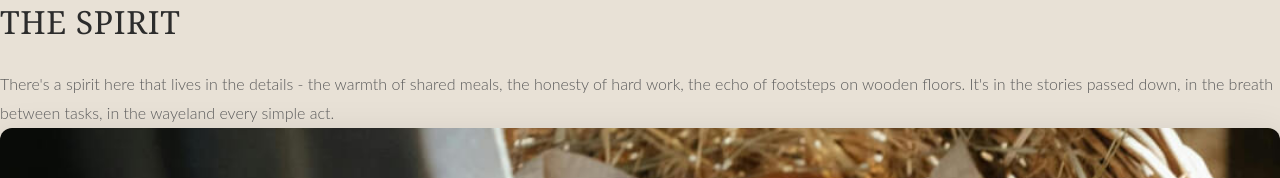
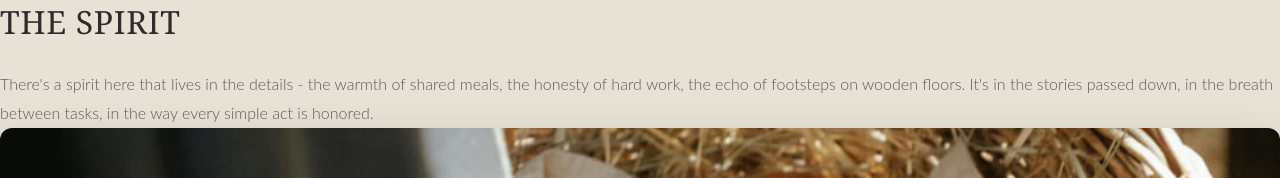
Before and after one commit to Avinash07x/Travel, a React (Vite) app in the folder Project2/: page / in a window 1280 px wide. Shown: the part 2981-3159 px from the top of the page. Built offline with nearby package versions, Linux system fonts and the light colour scheme.

Commit message:
Book Updated code

```diff
--- a/Project2/src/components/CTASection.jsx
+++ b/Project2/src/components/CTASection.jsx
@@ -1,13 +1,12 @@
-import React, { useEffect, useRef, useState } from 'react';
-import { gsap } from 'gsap';
-import { ScrollTrigger } from 'gsap/ScrollTrigger';
-import cta from '../assets/book.mp4';
+import React, { useEffect, useRef, useState } from "react";
+import cta from "../assets/book.mp4";
 
 const CTASection = () => {
   const [scrollProgress, setScrollProgress] = useState(0);
   const [videoScale, setVideoScale] = useState(1);
   const sectionRef = useRef(null);
 
+  // Scroll-based animations
   useEffect(() => {
     const handleScroll = () => {
       if (!sectionRef.current) return;
@@ -15,33 +14,22 @@ const CTASection = () => {
       const rect = sectionRef.current.getBoundingClientRect();
       const windowHeight = window.innerHeight;
 
-      // Calculate how much of the section is visible
-      const sectionTop = rect.top;
-      const sectionHeight = rect.height;
-
-      // Start animation when section enters viewport
-      if (sectionTop < windowHeight && sectionTop + sectionHeight > 0) {
-        // Calculate progress (0 to 1)
-        const progress = Math.min(
-          Math.max((windowHeight - sectionTop) / (windowHeight * 0.8), 0),
-          1
-        );
+      // Check if section is visible
+      if (rect.top < windowHeight && rect.bottom > 0) {
+        const progress = Math.min(Math.max((windowHeight - rect.top) / (windowHeight * 0.8), 0), 1);
         setScrollProgress(progress);
-
-        // Calculate video scale (1 to 1.3) - zooms in as you scroll
-        const scale = 1 + (progress * 0.3);
-        setVideoScale(scale);
+        setVideoScale(1 + progress * 0.3); // Zoom effect 1 → 1.3
       }
     };
 
-    window.addEventListener('scroll', handleScroll);
-    handleScroll(); // Check initial position
-
-    return () => window.removeEventListener('scroll', handleScroll);
+    window.addEventListener("scroll", handleScroll, { passive: true });
+    handleScroll(); // Initial check
+    return () => window.removeEventListener("scroll", handleScroll);
   }, []);
 
-  const splitText = (text) => {
-    return text.split('').map((char, i) => (
+  // Split text into animated spans
+  const splitText = (text) =>
+    text.split("").map((char, i) => (
       <span
         key={i}
         className="inline-block"
@@ -51,10 +39,9 @@ const CTASection = () => {
           transition: `all 0.4s ease-out ${i * 0.03}s`,
         }}
       >
-        {char === ' ' ? '\u00A0' : char}
+        {char === " " ? "\u00A0" : char}
       </span>
     ));
-  };
 
   return (
     <>
@@ -63,7 +50,7 @@ const CTASection = () => {
           font-family: 'Playfair Display', Georgia, serif;
           font-weight: 300;
           letter-spacing: 0.2em;
-          text-shadow: 0 4px 30px rgba(0, 0, 0, 0.5);
+          text-shadow: 0 4px 30px rgba(0,0,0,0.5);
         }
 
         .cta-button {
@@ -73,27 +60,22 @@ const CTASection = () => {
           letter-spacing: 0.05em;
           padding: 16px 40px;
           border-radius: 2px;
-          background-color: rgba(255, 255, 255, 0.95);
+          background-color: rgba(255,255,255,0.95);
           color: #2c2c2c;
           border: none;
           cursor: pointer;
           transition: all 0.3s ease;
-          text-transform: none;
-          box-shadow: 0 4px 20px rgba(0, 0, 0, 0.2);
+          box-shadow: 0 4px 20px rgba(0,0,0,0.2);
         }
 
         .cta-button:hover {
           background-color: #ffffff;
           transform: translateY(-2px);
-          box-shadow: 0 6px 30px rgba(0, 0, 0, 0.3);
+          box-shadow: 0 6px 30px rgba(0,0,0,0.3);
         }
 
         .video-overlay {
-          background: linear-gradient(
-            to bottom,
-            rgba(0, 0, 0, 0.3),
-            rgba(0, 0, 0, 0.5)
-          );
+          background: linear-gradient(to bottom, rgba(0,0,0,0.3), rgba(0,0,0,0.5));
         }
 
         .zoom-video {
@@ -111,35 +93,28 @@ const CTASection = () => {
         ref={sectionRef}
         className="relative h-screen flex items-center justify-center overflow-hidden"
       >
-        {/* Video Background with Zoom Effect */}
+        {/* Background Video */}
         <video
           autoPlay
           muted
           loop
           playsInline
-          className="absolute inset-0 w-full  h-full object-cover zoom-video"
-          style={{
-            transform: `scale(${videoScale})`,
-          }}
+          className="absolute inset-0 w-full h-full object-cover zoom-video"
+          style={{ transform: `scale(${videoScale})` }}
         >
-          <source
-            src={cta}
-            type="video/mp4"
-          />
+          <source src={cta} type="video/mp4" />
         </video>
 
-        {/* Dark Overlay */}
+        {/* Overlay */}
         <div className="absolute inset-0 video-overlay"></div>
 
         {/* Content */}
         <div
           className="relative z-10 text-white text-center px-6"
-          style={{
-            opacity: scrollProgress,
-          }}
+          style={{ opacity: scrollProgress }}
         >
           <h3 className="cta-title text-7xl md:text-8xl lg:text-9xl mb-10">
-            {splitText('BREATH')}
+            {splitText("BREATH")}
           </h3>
 
           <button
@@ -147,10 +122,10 @@ const CTASection = () => {
             style={{
               opacity: scrollProgress,
               transform: `translateY(${(1 - scrollProgress) * 20}px)`,
-              transition: 'all 0.6s ease-out 0.3s',
+              transition: "all 0.6s ease-out 0.3s",
             }}
           >
-            Book a Visit →
+            Book a Visit ✦
           </button>
         </div>
 
--- a/Project2/src/components/Features.jsx
+++ b/Project2/src/components/Features.jsx
@@ -1,9 +1,31 @@
-import React, { useEffect, useRef, useState } from 'react';
-import { gsap } from 'gsap';
-import { ScrollTrigger } from 'gsap/ScrollTrigger';
-import Features1 from '../assets/Features1.jpeg';
-import Features2 from '../assets/Features2.jpeg';
-import Features3 from '../assets/Features3.jpeg';
+import React, { useEffect, useRef, useState } from "react";
+import Features1 from "../assets/Features1.jpeg";
+import Features2 from "../assets/Features2.jpeg";
+import Features3 from "../assets/Features3.jpeg";
+
+const featuresData = [
+  {
+    title: "THE LAND",
+    description:
+      "Kaleo begins with the land - the rolling fields, tall mornings, and the quiet rhythm of nature. This is a place where sheep graze under golden light, where slow dawns and the earth reminds us what it means to be rooted.",
+    image: Features1,
+    imageLeft: true,
+  },
+  {
+    title: "THE SPIRIT",
+    description:
+      "There's a spirit here that lives in the details - the warmth of shared meals, the honesty of hard work, the echo of footsteps on wooden floors. It's in the stories passed down, in the breath between tasks, in the way every simple act is honored.",
+    image: Features2,
+    imageLeft: false,
+  },
+  {
+    title: "THE VISION",
+    description:
+      "Our vision is to protect what matters - space, silence, beauty, and belonging. Kaleo is not just a place to visit, but a way of being. We invite those who seek intention, wonder, and a deeper kind of wealth to return to what truly nourishes.",
+    image: Features3,
+    imageLeft: true,
+  },
+];
 
 const Features = ({ featuresRef }) => {
   const [visibleItems, setVisibleItems] = useState([]);
@@ -34,27 +56,6 @@ const Features = ({ featuresRef }) => {
       observers.forEach((observer) => observer.disconnect());
     };
   }, []);
-
-  const featuresData = [
-    {
-      title: "THE LAND",
-      description: "Kaleo begins with the land - the rolling fields, tall mornings, and the quiet rhythm of nature. This is a place where sheep graze under golden light, where slow dawns and the earth reminds us what it means to be rooted.",
-      image: Features1,
-      imageLeft: true
-    },
-    {
-      title: "THE SPIRIT",
-      description: "There's a spirit here that lives in the details - the warmth of shared meals, the honesty of hard work, the echo of footsteps on wooden floors. It's in the stories passed down, in the breath between tasks, in the wayeland every simple act.",
-      image: Features2,
-      imageLeft: false
-    },
-    {
-      title: "THE VISION",
-      description: "Our vision is to protect what matters - space, silence, beauty, and belonging. Kaleo is not just a place to visit, but a way of being. We invite those who seek intention, wonder, and a deeper kind of wealth to return to what truly nourishes.",
-      image: Features3,
-      imageLeft: true
-    }
-  ];
 
   return (
     <>
@@ -151,7 +152,6 @@ const Features = ({ featuresRef }) => {
           .feature-image {
             height: 300px;
           }
-
           .feature-title {
             font-size: 1.75rem;
           }
@@ -162,16 +162,14 @@ const Features = ({ featuresRef }) => {
         ref={featuresRef}
         id="Features"
         className="py-32 px-6"
-        style={{ backgroundColor: '#e8e1d6' }}
+        style={{ backgroundColor: "#e8e1d6" }}
       >
         <div className="max-w-6xl mx-auto">
           {/* Header */}
-          <p className="features-heading">
-            THE THINGS THAT STILL MATTER
-          </p>
-
+          <p className="features-heading">THE THINGS THAT STILL MATTER</p>
           <p className="features-intro">
-            Kaleo invites you to slow down — to move with purpose, to remember what life feels like when it breathes with meaning.
+            Kaleo invites you to slow down — to move with purpose, to remember
+            what life feels like when it breathes with meaning.
           </p>
 
           {/* Feature Items */}
@@ -180,7 +178,9 @@ const Features = ({ featuresRef }) => {
               <div
                 key={index}
                 ref={(el) => (itemRefs.current[index] = el)}
-                className={`feature-item ${visibleItems.includes(index) ? 'visible' : ''} grid md:grid-cols-2 gap-12 items-center`}
+                className={`feature-item ${
+                  visibleItems.includes(index) ? "visible" : ""
+                } grid md:grid-cols-2 gap-12 items-center`}
               >
                 {feature.imageLeft ? (
                   <>
```
